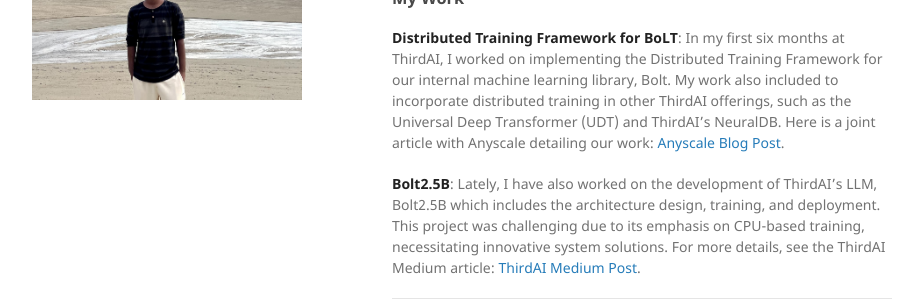
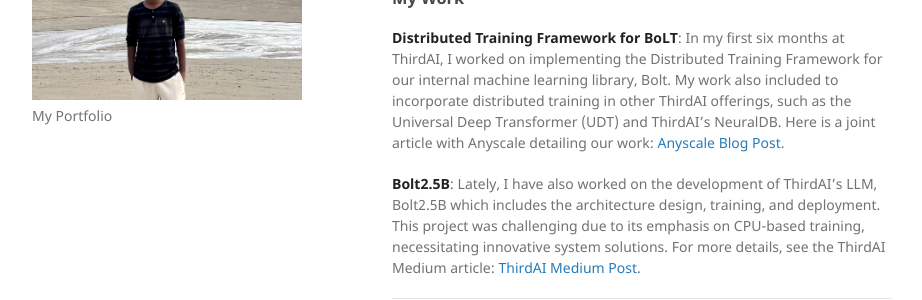
Before and after one commit to pratkpranav/pratkpranav.github.io, a Jekyll site: the page built from index.md, in a window 1280 px wide. Shown: the part 279-579 px from the top of the page, without its empty margins (178-1100 px from the left). Built offline with Jekyll 4.4.1, drawn with Linux system fonts in a browser that asks for light colours.

Commit message:
Revert "changes description"
This reverts commit e57e7f9c46f63acffae47520b70220f85911408a.

```diff
--- a/_config.yml
+++ b/_config.yml
@@ -1,6 +1,6 @@
 title: Pratik Pranav
 logo: /assets/profile.jpeg
-description:
+description: My Portfolio
 twitter_username: PratikPranav11
 github_username:  pratkpranav
 
```
